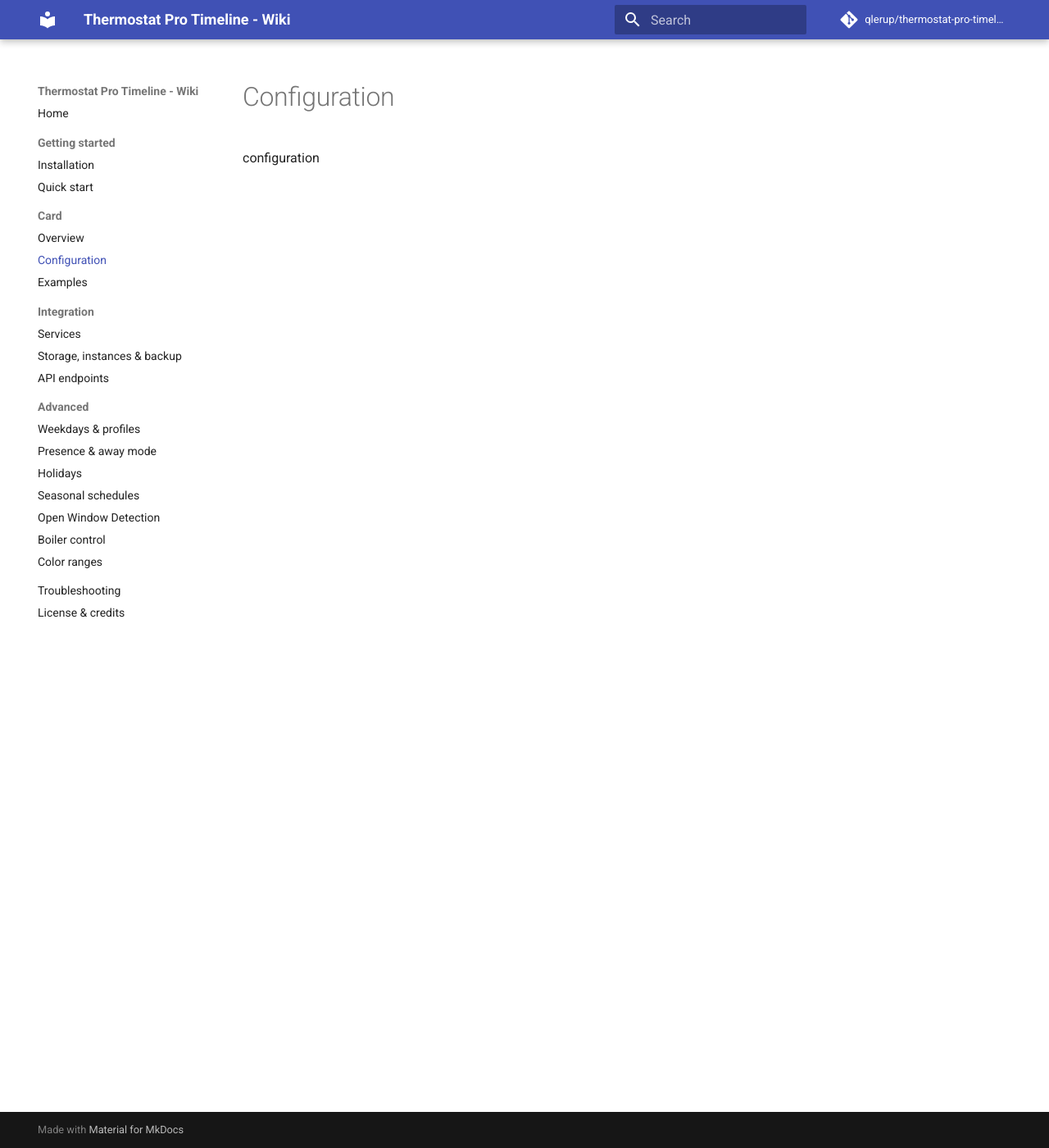
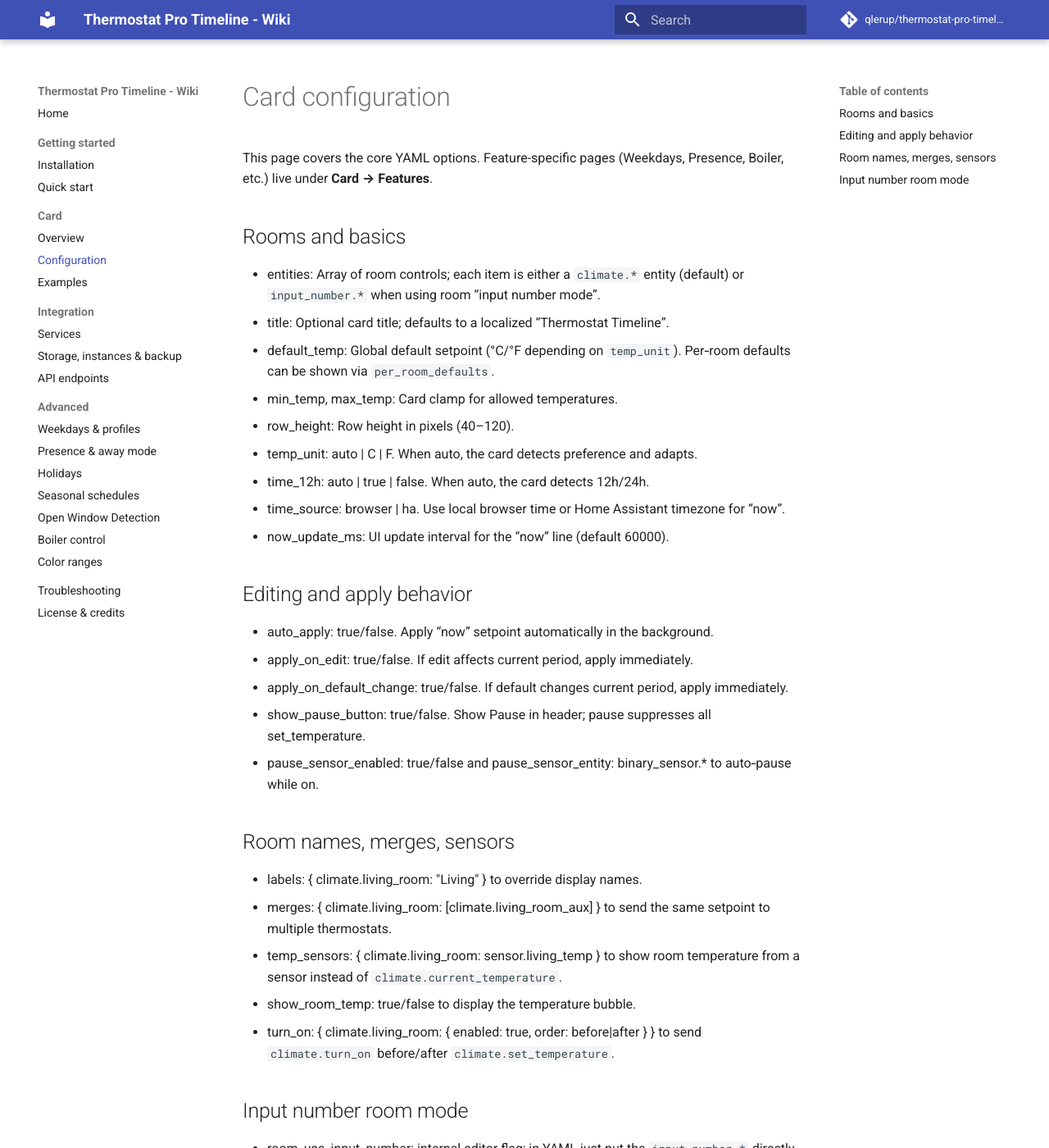
Before and after one commit to qlerup/this-is-a-testing-repo, an MkDocs documentation site: the page built from docs/card/configuration.md, in a window 1280 px wide and 1400 px high. Shown: the whole window at 82% size. Built offline with MkDocs 1.6.1 and Material for MkDocs 9.7.7, drawn with Linux system fonts in a browser that asks for light colours; comment, search, counter and statistics services are not loaded; some of the changed text lies outside the part shown.

Commit message:
Expand card configuration documentation
Added detailed YAML configuration options for card settings, including rooms, editing behavior, and input number mode.

```diff
--- a/docs/card/configuration.md
+++ b/docs/card/configuration.md
@@ -1 +1,35 @@
-configuration
+# Card configuration
+
+This page covers the core YAML options. Feature-specific pages (Weekdays, Presence, Boiler, etc.) live under **Card → Features**.
+
+## Rooms and basics
+
+- entities: Array of room controls; each item is either a `climate.*` entity (default) or `input_number.*` when using room “input number mode”.
+- title: Optional card title; defaults to a localized “Thermostat Timeline”.
+- default_temp: Global default setpoint (°C/°F depending on `temp_unit`). Per‑room defaults can be shown via `per_room_defaults`.
+- min_temp, max_temp: Card clamp for allowed temperatures.
+- row_height: Row height in pixels (40–120).
+- temp_unit: auto | C | F. When auto, the card detects preference and adapts.
+- time_12h: auto | true | false. When auto, the card detects 12h/24h.
+- time_source: browser | ha. Use local browser time or Home Assistant timezone for “now”.
+- now_update_ms: UI update interval for the “now” line (default 60000).
+
+## Editing and apply behavior
+
+- auto_apply: true/false. Apply “now” setpoint automatically in the background.
+- apply_on_edit: true/false. If edit affects current period, apply immediately.
+- apply_on_default_change: true/false. If default changes current period, apply immediately.
+- show_pause_button: true/false. Show Pause in header; pause suppresses all set_temperature.
+- pause_sensor_enabled: true/false and pause_sensor_entity: binary_sensor.* to auto‑pause while on.
+
+## Room names, merges, sensors
+
+- labels: { climate.living_room: "Living" } to override display names.
+- merges: { climate.living_room: [climate.living_room_aux] } to send the same setpoint to multiple thermostats.
+- temp_sensors: { climate.living_room: sensor.living_temp } to show room temperature from a sensor instead of `climate.current_temperature`.
+- show_room_temp: true/false to display the temperature bubble.
+- turn_on: { climate.living_room: { enabled: true, order: before|after } } to send `climate.turn_on` before/after `climate.set_temperature`.
+
+## Input number room mode
+
+- room_use_input_number: internal editor flag; in YAML just put the `input_number.*` directly in entities to force input number mode per room.
```
